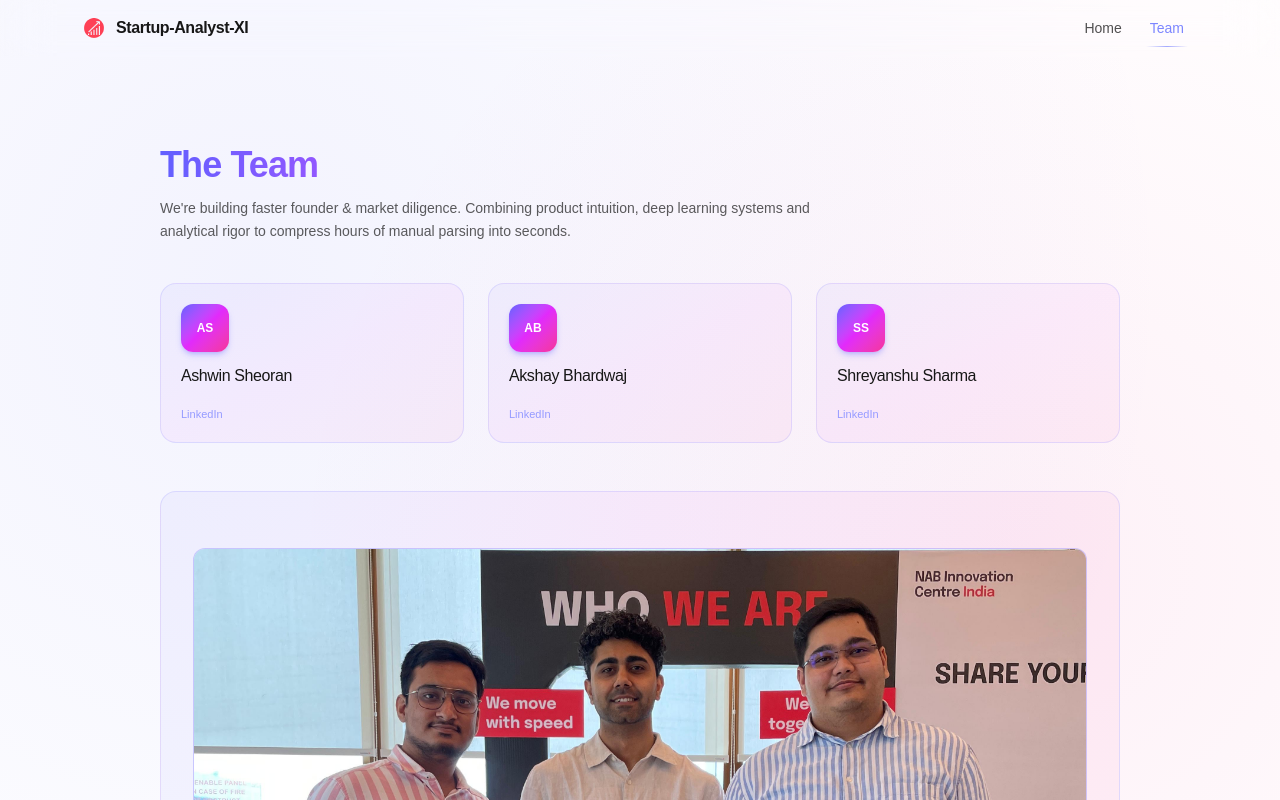
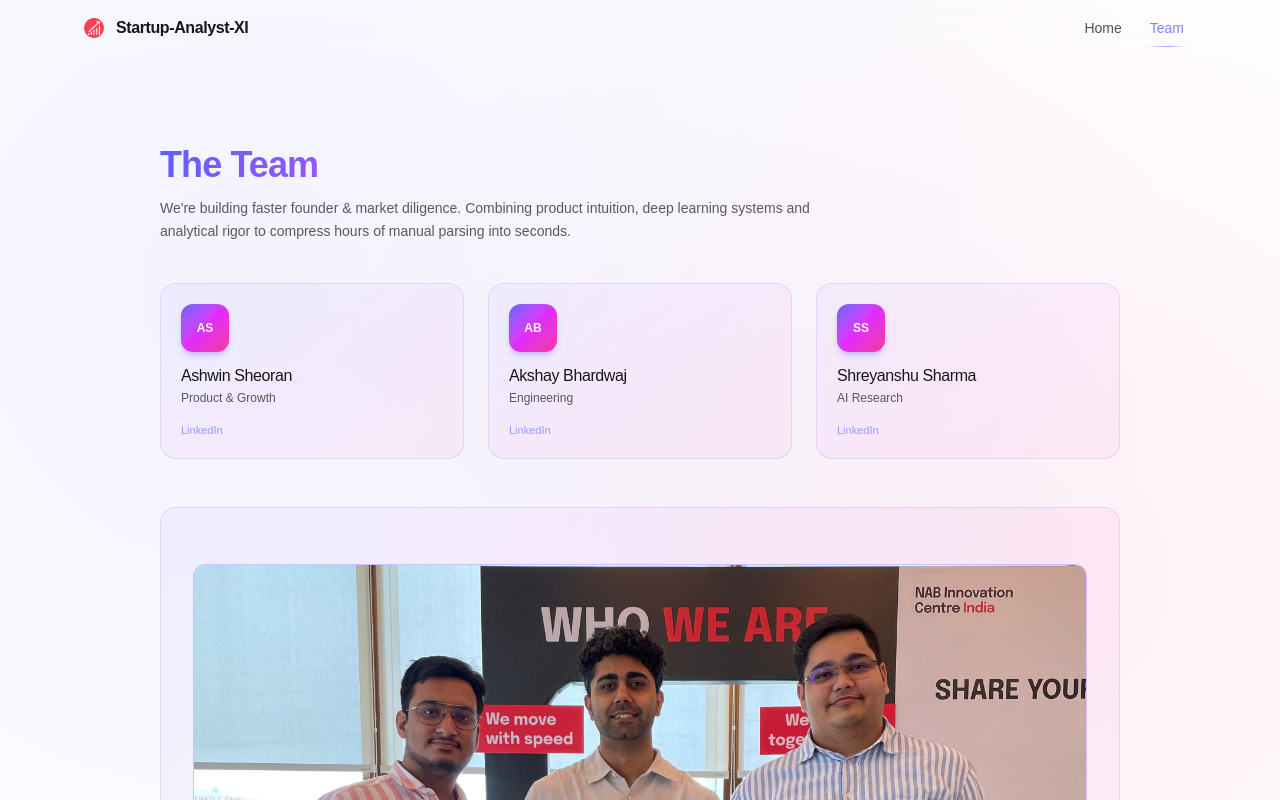
Before and after one commit to akshayBhardwaj23/startup-analyst, a Next.js app: page /about in a window 1280 px wide. Shown: the top 800 px of the page. Built offline with nearby package versions, Linux system fonts and the light colour scheme.

Commit message:
Update page.tsx

```diff
--- a/app/about/page.tsx
+++ b/app/about/page.tsx
@@ -8,16 +8,19 @@ export const metadata: Metadata = {
 };
 
 const members = [
-    {
+  {
     name: "Ashwin Sheoran",
+    role: "Product & Growth",
     url: "https://www.linkedin.com/in/ashwin-sheoran/",
   },
   {
     name: "Akshay Bhardwaj",
+    role: "Engineering",
     url: "https://www.linkedin.com/in/akshaybhardwaj-23/",
   },
   {
     name: "Shreyanshu Sharma",
+    role: "AI Research",
     url: "https://www.linkedin.com/in/shreyanshu-sharma/",
   },
 ];
```
